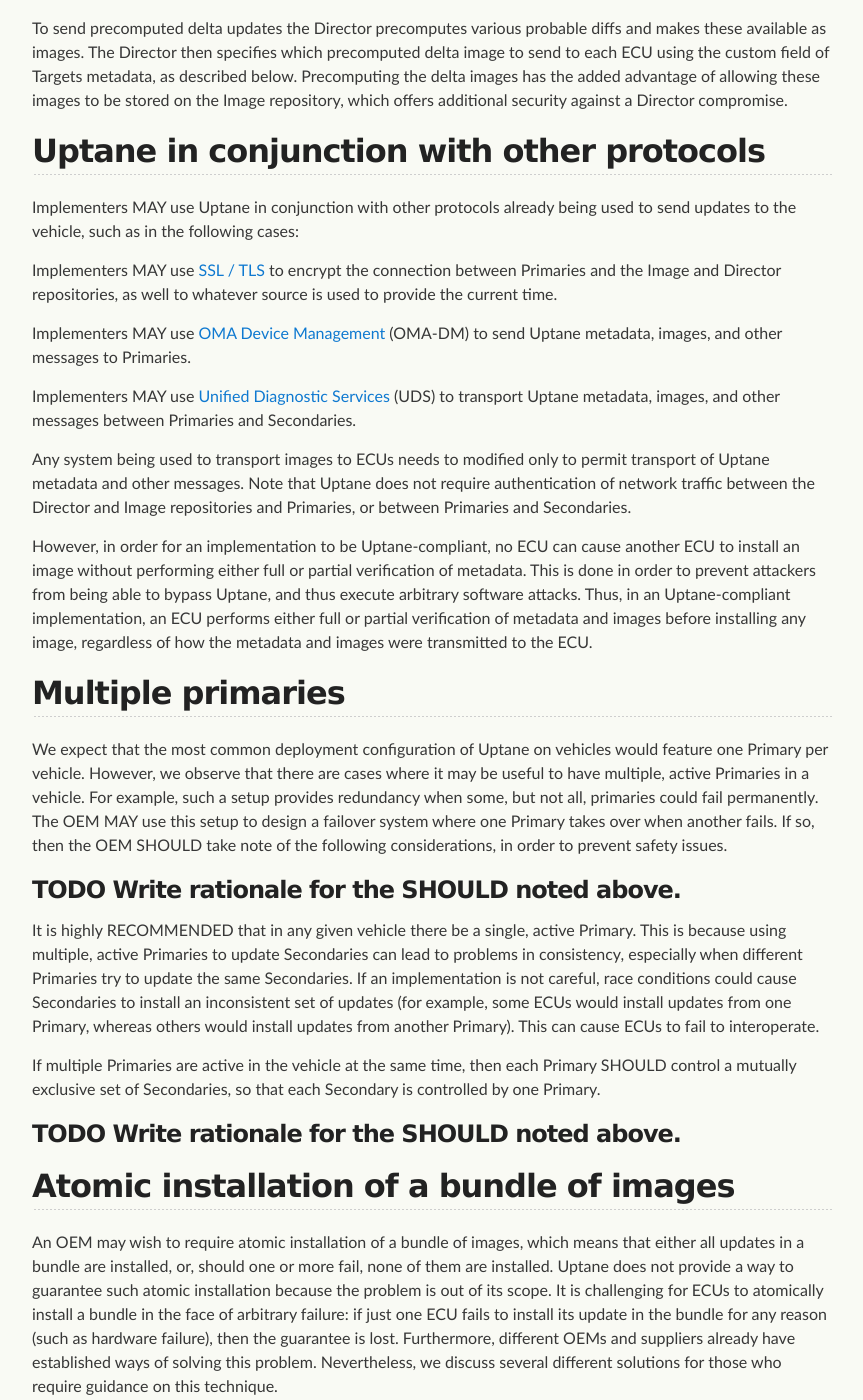
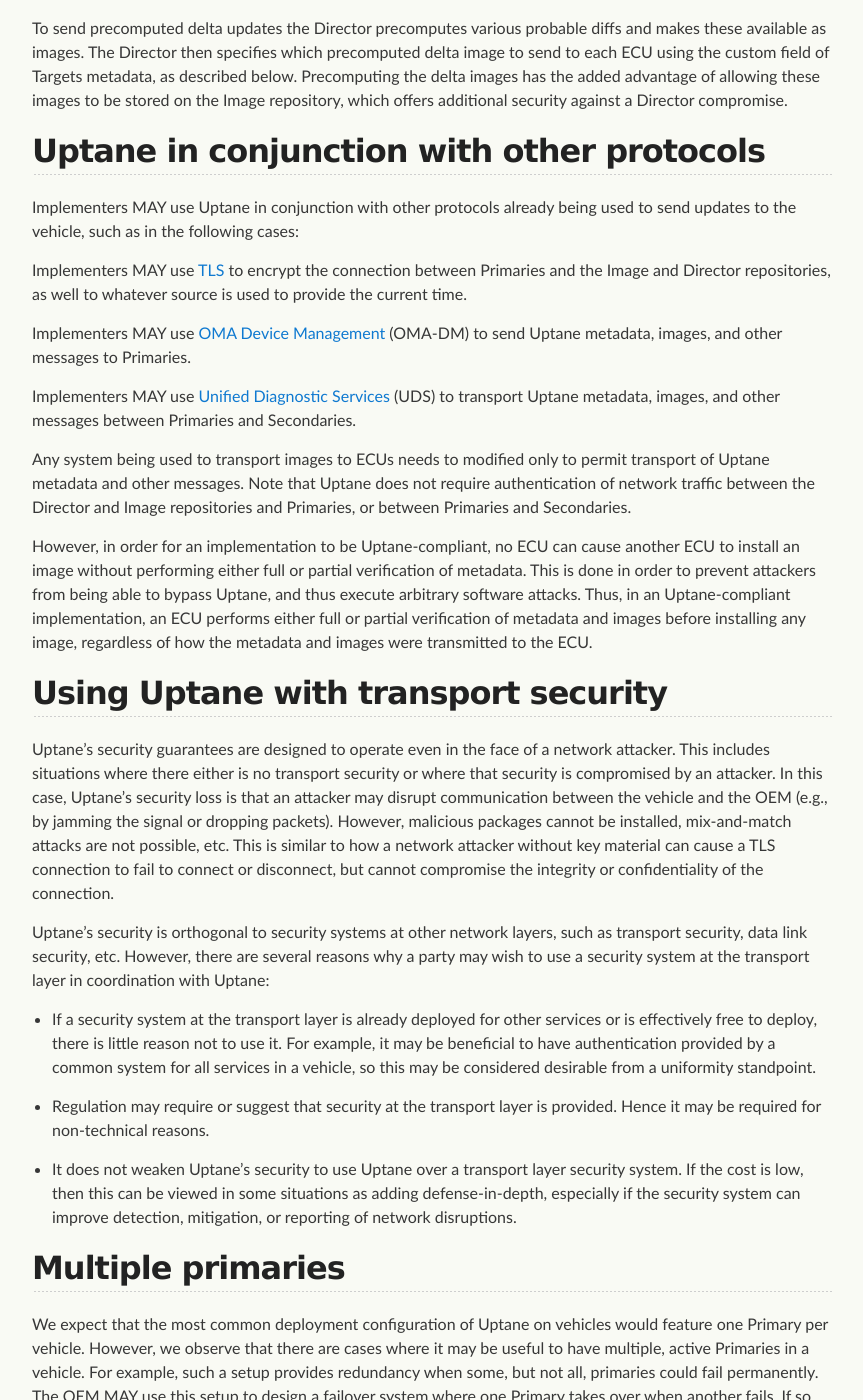
Before and after one commit to uptane/deployment-considerations, a Jekyll site: the page built from customizations.md, in a window 1280 px wide and 1400 px high, scrolled down 2034 px. Shown: the whole window, without its empty margins (208-1071 px from the left). Built offline with Jekyll 4.4.1, drawn with Linux system fonts in a browser that asks for light colours; our own code applies the rules of GitHub Pages for plain Markdown files.

Commit message:
Initial cut at transport layer security text...

```diff
--- a/customizations.md
+++ b/customizations.md
@@ -51,7 +51,7 @@ To send precomputed delta updates the Director precomputes various probable diff
 Implementers MAY use Uptane in conjunction with other protocols already being used
 to send updates to the vehicle, such as in the following cases:
 
-Implementers MAY use [SSL / TLS](https://en.wikipedia.org/wiki/Transport_Layer_Security) to encrypt the connection between
+Implementers MAY use [TLS](https://en.wikipedia.org/wiki/Transport_Layer_Security) to encrypt the connection between
 Primaries and the Image and Director repositories, as well to whatever source is used to provide the current time.
 
 Implementers MAY use [OMA Device Management](https://en.wikipedia.org/wiki/OMA_Device_Management) (OMA-DM) to send Uptane
@@ -62,6 +62,19 @@ Implementers MAY use [Unified Diagnostic Services](https://en.wikipedia.org/wiki
 Any system being used to transport images to ECUs needs to modified only to permit transport of Uptane metadata and other messages. Note that Uptane does not require authentication of network traffic between the Director and Image repositories and Primaries, or between Primaries and Secondaries.
 
 However, in order for an implementation to be Uptane-compliant, no ECU can cause another ECU to install an image without performing either full or partial verification of metadata. This is done in order to prevent attackers from being able to bypass Uptane, and thus execute arbitrary software attacks. Thus, in an Uptane-compliant implementation, an ECU performs either full or partial verification of metadata and images before installing any image, regardless of how the metadata and images were transmitted to the ECU.
+
+
+## Using Uptane with transport security
+Uptane's security guarantees are designed to operate even in the face of a network attacker.  This includes situations where there either is no transport security or where that security is compromised by an attacker.  In this case, Uptane's security loss is that an attacker may disrupt communication between the vehicle and the OEM (e.g., by jamming the signal or dropping packets).  However, malicious packages cannot be installed, mix-and-match attacks are not possible, etc.  This is similar to how a network attacker without key material can cause a TLS connection to fail to connect or disconnect, but cannot compromise the integrity or confidentiality of the connection.
+
+Uptane's security is orthogonal to security systems at other network layers, such as transport security, data link security, etc.  However, there are several reasons why a party may wish to use a security system at the transport layer in coordination with Uptane:
+
+- If a security system at the transport layer is already deployed for other services or is effectively free to deploy, there is little reason not to use it.  For example, it may be beneficial to have authentication provided by a common system for all services in a vehicle, so this may be considered desirable from a uniformity standpoint.
+
+- Regulation may require or suggest that security at the transport layer is provided.  Hence it may be required for non-technical reasons.
+
+- It does not weaken Uptane's security to use Uptane over a transport layer security system.  If the cost is low, then this can be viewed in some situations as adding defense-in-depth, especially if the security system can improve detection, mitigation, or reporting of network disruptions.
+
 
 ## Multiple primaries
 
```
